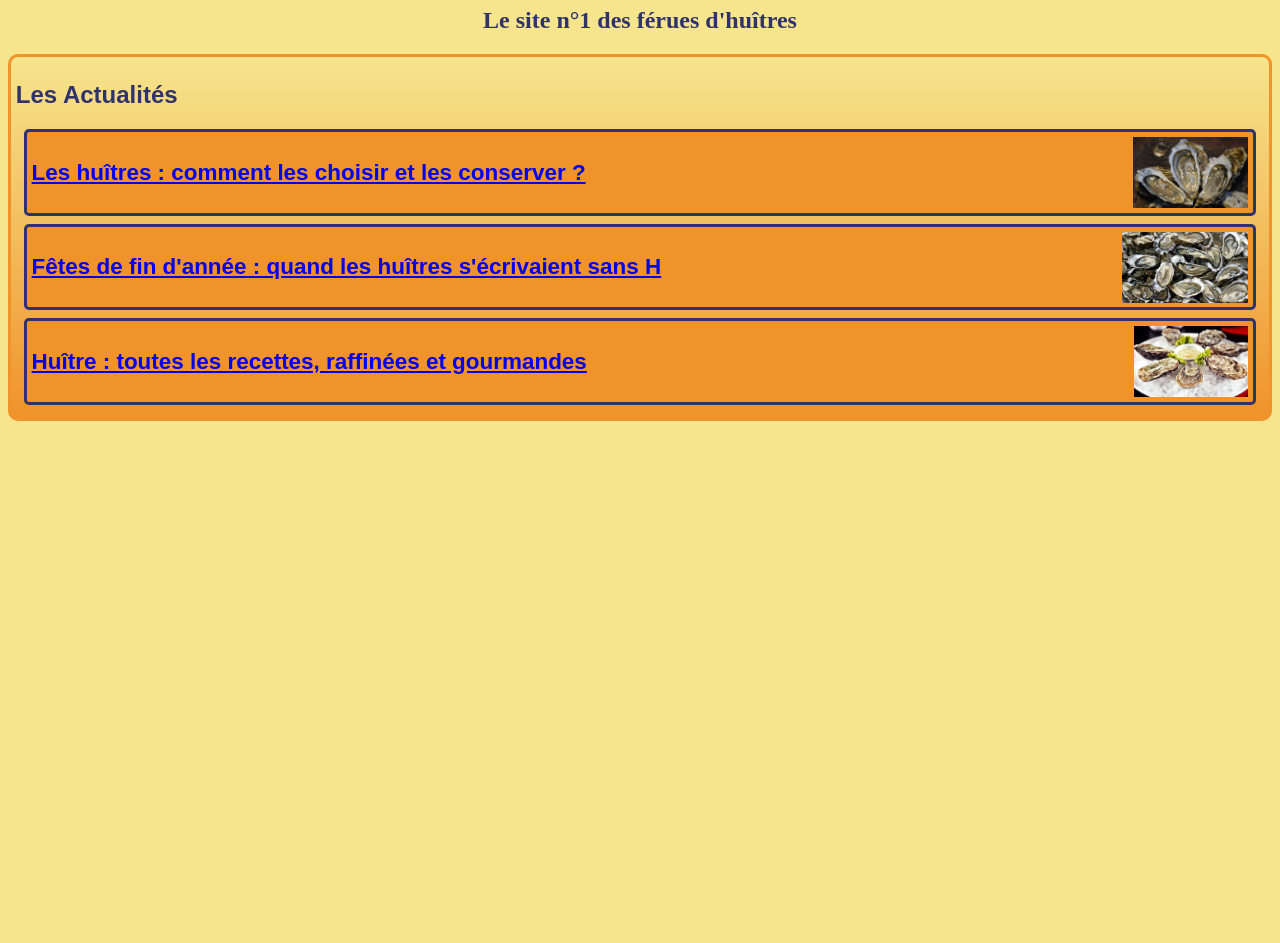
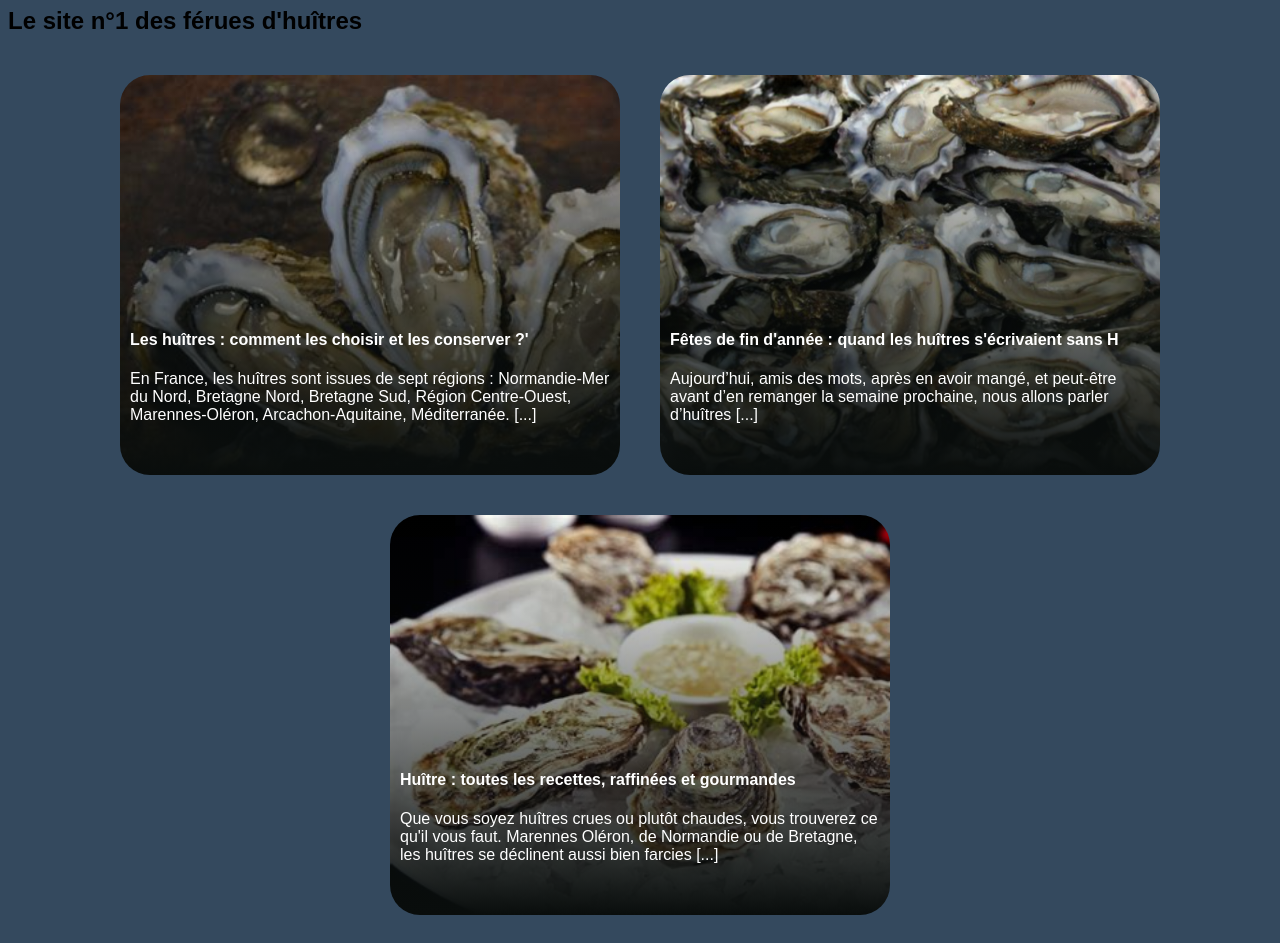
Before and after one commit to HugoDELCROIX/SiteHuitres, a plain HTML site: page les huîtres <3/index.html in a window 1280 px wide. Shown: the part 73-1016 px from the top of the page. Before the commit the page ends 800 px from the top, so only its background shows below. Drawn offline with Linux system fonts and the light colour scheme; files whose address does not match are found by name.

Commit message:
création des items

```diff
--- a/les huîtres <3/index.html
+++ b/les huîtres <3/index.html
@@ -1,28 +1,110 @@
 <!DOCTYPE html>
-<html lang="fr">
+
 <head>
-    <meta charset="UTF-8">
-    <meta http-equiv="X-UA-Compatible" content="IE=edge">
-    <meta name="viewport" content="width=device-width, initial-scale=1.0">
-    <link rel="stylesheet" href="style_huitre.css">
-    <title>Les Huîtres</title>
+  <style>
+    body {
+      background-color: #34495e;
+      font-family: Arial, Helvetica, sans-serif;
+    }
+
+    #actu {
+      display: flex;
+      justify-content: center;
+      flex-wrap: wrap;
+    }
+
+    .item {
+      width: 500px;
+      margin: 20px;
+      padding: 0px;
+      border: solid black 0px;
+      border-radius: 30px;
+      overflow: hidden;
+
+      word-wrap: break-word;
+      display: flex;
+      height: 400px;
+      flex-direction: column;
+      justify-content: flex-end;
+
+
+    }
+
+    .item1 {
+      background: linear-gradient(to bottom, transparent, #090d0c), url('images/huitre1.jpg');
+      background-size: cover;
+    }
+
+    .item2 {
+      background: linear-gradient(to bottom, transparent, #090d0c), url('images/huitre2.jpg');
+      background-size: cover;
+    }
+
+    .item3 {
+      background: linear-gradient(to bottom, transparent, #090d0c), url('images/huitre3.jpg');
+      background-size: cover;
+    }
+
+    .misctext {
+      padding: 10px;
+      color: white;
+      margin-bottom: 5%;
+    }
+
+
+  </style>
 </head>
+
 <body>
-    <div id="Titre">
-        <h1>Les Huîtres</h1>
-        <h2>Le site n°1 des férues d'huîtres</h2>
+  <h1>Les Huîtres</h1>
+  <h2>Le site n°1 des férues d'huîtres</h2>
+
+  <div id="actu">
+    <div class="item item1">
+      <div class="misc">
+        <div class="misctext">
+          <h4 class="title">
+            Les huîtres : comment les choisir et les conserver ?'
+          </h4>
+          <div class="moreinfos">
+            <p class="channel">
+              En France, les huîtres sont issues de sept régions : Normandie‐Mer du Nord, Bretagne Nord, Bretagne Sud,
+              Région Centre‐Ouest, Marennes‐Oléron, Arcachon‐Aquitaine, Méditerranée. [...]</p>
+          </div>
+        </div>
+      </div>
     </div>
-    <div class="actu">
-        <h2>Les Actualités</h2>
-        <article class="article1 element">
-            <h3><a href="https://www.economie.gouv.fr/dgccrf/Publications/Vie-pratique/Fiches-pratiques/Huitres">Les huîtres : comment les choisir et les conserver ?</a></h3>
-        </article>
-        <article class="article2 element">
-            <h3><a href="https://www.rtl.fr/actu/debats-societe/fetes-de-fin-d-annee-quand-les-huitres-s-ecrivaient-sans-h-7800945756">Fêtes de fin d'année : quand les huîtres s'écrivaient sans H</a></h3>
-        </article>
-        <article class="article3 element">
-            <h3><a href="https://cuisine.journaldesfemmes.fr/recette-huitre">Huître : toutes les recettes, raffinées et gourmandes</a></h3>
-        </article>
+
+    <div class="item item2">
+      <div class="misc">
+        <div class="misctext">
+          <h4 class="title">
+            Fêtes de fin d'année : quand les huîtres s'écrivaient sans H
+          </h4>
+          <div class="moreinfos">
+            <p class="channel">
+              Aujourd’hui, amis des mots, après en avoir mangé, et peut-être avant d’en remanger la semaine prochaine,
+              nous allons parler d’huîtres [...]</p>
+          </div>
+        </div>
+      </div>
     </div>
+
+    <div class="item item3">
+      <div class="misc">
+        <div class="misctext">
+          <h4 class="title">
+            Huître : toutes les recettes, raffinées et gourmandes
+          </h4>
+          <div class="moreinfos">
+            <p class="channel">
+              Que vous soyez huîtres crues ou plutôt chaudes, vous trouverez ce qu'il vous faut. Marennes Oléron, de
+              Normandie ou de Bretagne, les huîtres se déclinent aussi bien farcies [...]</p>
+          </div>
+        </div>
+      </div>
+    </div>
+  </div>
 </body>
+
 </html>
--- a/les huîtres <3/style_huitre.css
+++ b/les huîtres <3/style_huitre.css
@@ -6,7 +6,7 @@ body{
     color: #30336b;
 }
 img{
-    width: 400px;
+    width: 200px;
 }
 .actu{
     background: linear-gradient(#f6e58d ,#f0932b );
@@ -58,3 +58,12 @@ img{
     border: solid #30336b;
     border-radius: 5px;
 }
+
+.actu article{
+    display: flex;
+    justify-content: space-around;
+}
+
+.actu img{
+    width: 200px;
+}
```
